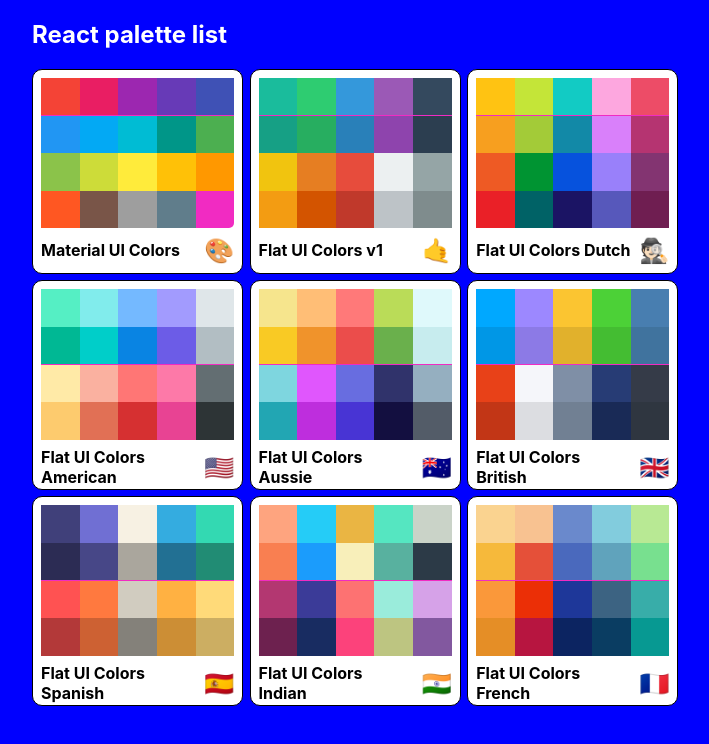
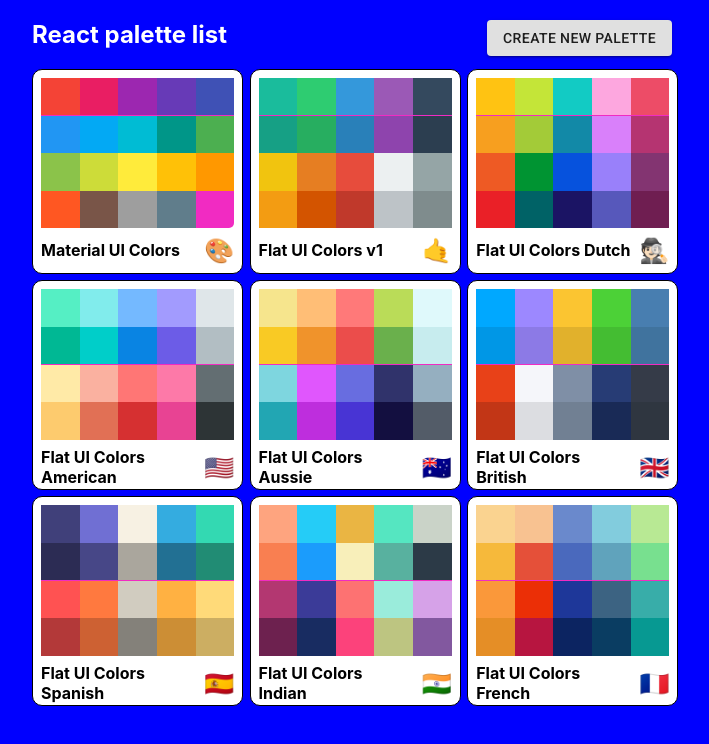
Before and after one commit to nadaralp/Color-Project, a React (Create React App) app: page / in a window 1280 px wide. Shown: the top 744 px of the page, without its empty margins (288-997 px from the left). Built offline with nearby package versions, Linux system fonts and the light colour scheme.

Commit message:
added link to newPaletteForm component

```diff
--- a/src/Components/App.js
+++ b/src/Components/App.js
@@ -3,6 +3,7 @@
 import seedColors from '../seedColor';
 import generatePalette from '../utils/colorHelpers';
 import SingleColorPalette from './SignelColorPalette';
+import NewPaletteForm from './NewPaletteForm';
 import { Route, Switch } from 'react-router-dom';
 import PaletteList from './PaletteList';
 
@@ -14,6 +15,7 @@
   return (
     <Switch>
       <Route exact path="/" render={() => <PaletteList palettes={seedColors} />} />
+      <Route exact path="/palette/new" render={() => <NewPaletteForm />} />
       <Route exact path="/palette/:id" render={(routeProps) => <Palette palette={generatePalette(findPalette(routeProps.match.params.id))} />} />
       <Route exact path="/palette/:paletteId/:colorId" render={(routeProps) => <SingleColorPalette {...routeProps} palette={generatePalette(findPalette(routeProps.match.params.paletteId))} />} />
     </Switch>
--- a/src/Components/Navbar.js
+++ b/src/Components/Navbar.js
@@ -5,6 +5,35 @@
 import '../styles/Palette.css';
 import '../styles/Navbar.css';
 import { Link } from 'react-router-dom';
+import { withStyles } from '@material-ui/styles';
+
+const styles = {
+    Navbar: {
+        display: 'flex',
+        alignItems: 'center',
+        justifContent: 'flex-start',
+        height: '6vh',
+    },
+    Logo: {
+        marginRight: '15px',
+        padding: '0 13px',
+        fontSize: '22px',
+        background: '#eceff1',
+        fontFamily: "Roboto",
+        height: '100 %',
+        display: 'flex',
+        "& a": {
+            textDecoration: 'none',
+            alignSelf: 'center',
+            color: 'black',
+            fontFamily: '"Roboto", sans - serif',
+        }
+    }
+    //     Navbar.select - container {
+    //     margin - left: auto;
+    //     padding: 20px;
+    // }
+}
 
 const Navbar = (props) => {
 
@@ -35,4 +64,4 @@
     )
 }
 
-export default Navbar
+export default withStyles(styles)(Navbar);
--- /dev/null
+++ b/src/Components/NewPaletteForm.js
@@ -0,0 +1,11 @@
+import React, { Component } from 'react'
+
+export default class NewPaletteForm extends Component {
+    render() {
+        return (
+            <div>
+                <h1>New Palette Form</h1>
+            </div>
+        )
+    }
+}
--- a/src/Components/PaletteList.js
+++ b/src/Components/PaletteList.js
@@ -1,9 +1,11 @@
 import React from 'react';
 import MiniPalette from './MiniPalette';
+import { Button } from '@material-ui/core';
 import { withStyles } from '@material-ui/styles';
+import { withRouter } from 'react-router-dom';
 import styles from '../Style/PaletteList';
 
-const PaletteList = ({ palettes, classes }) => {
+const PaletteList = ({ palettes, classes, history }) => {
 
 
     return (
@@ -11,6 +13,9 @@
             <div className={classes.container}>
                 <nav className={classes.nav}>
                     <h1>React palette list</h1>
+                    <Button variant="contained" className={classes.button} onClick={() => history.push('/palette/new')} >
+                        Create New Palette
+                    </Button>
                 </nav>
                 <div className={classes.palettes}>
                     {palettes.map((color, index) => (
@@ -25,4 +30,4 @@
     )
 }
 
-export default withStyles(styles)(PaletteList);
+export default withRouter(withStyles(styles)(PaletteList));
--- a/src/Style/PaletteList.js
+++ b/src/Style/PaletteList.js
@@ -17,7 +17,8 @@
         display: "flex",
         width: "100%",
         justifyContent: "space-between",
-        color: "white"
+        color: "white",
+        alignItems: 'baseline',
     },
     palettes: {
         boxSizing: "border-box",
@@ -25,5 +26,7 @@
         display: "grid",
         gridTemplateColumns: "33% 33% 33%",
         gridGap: "1%"
+    },
+    button: {
     }
 }
```
